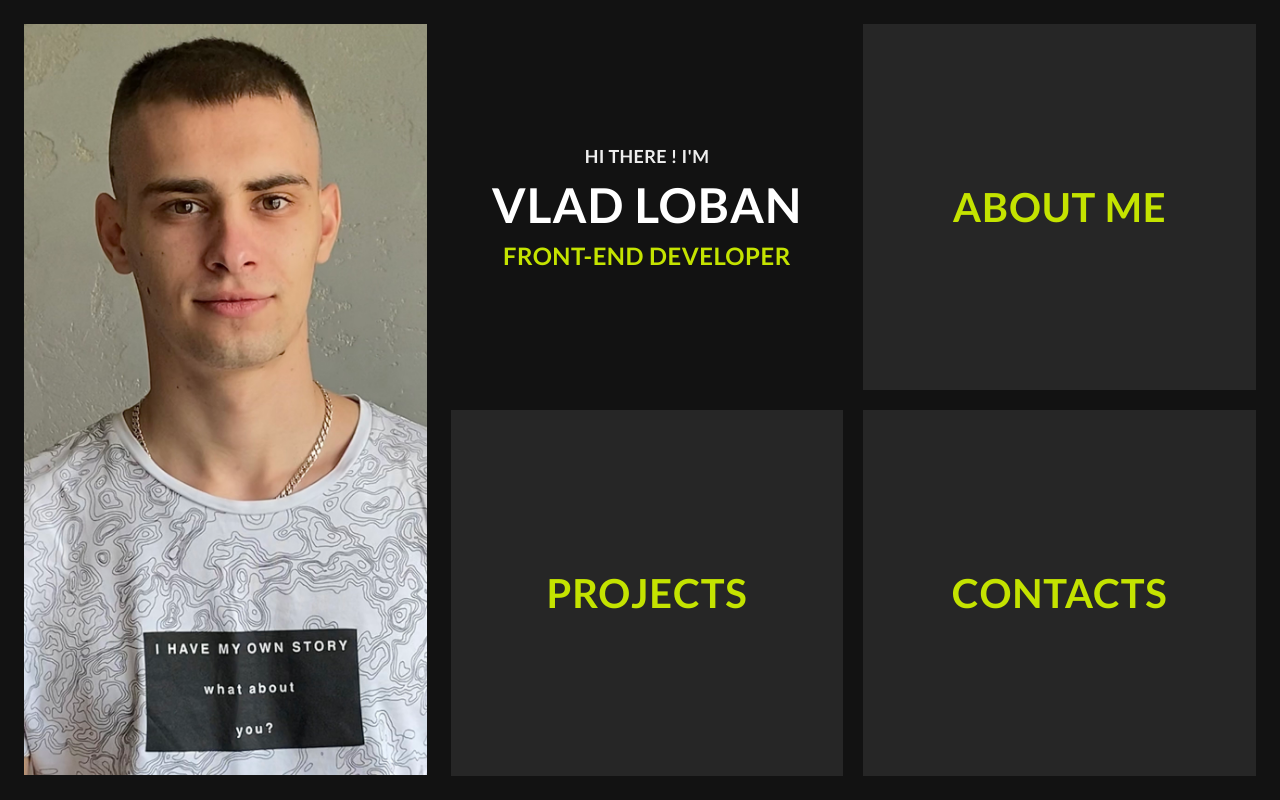
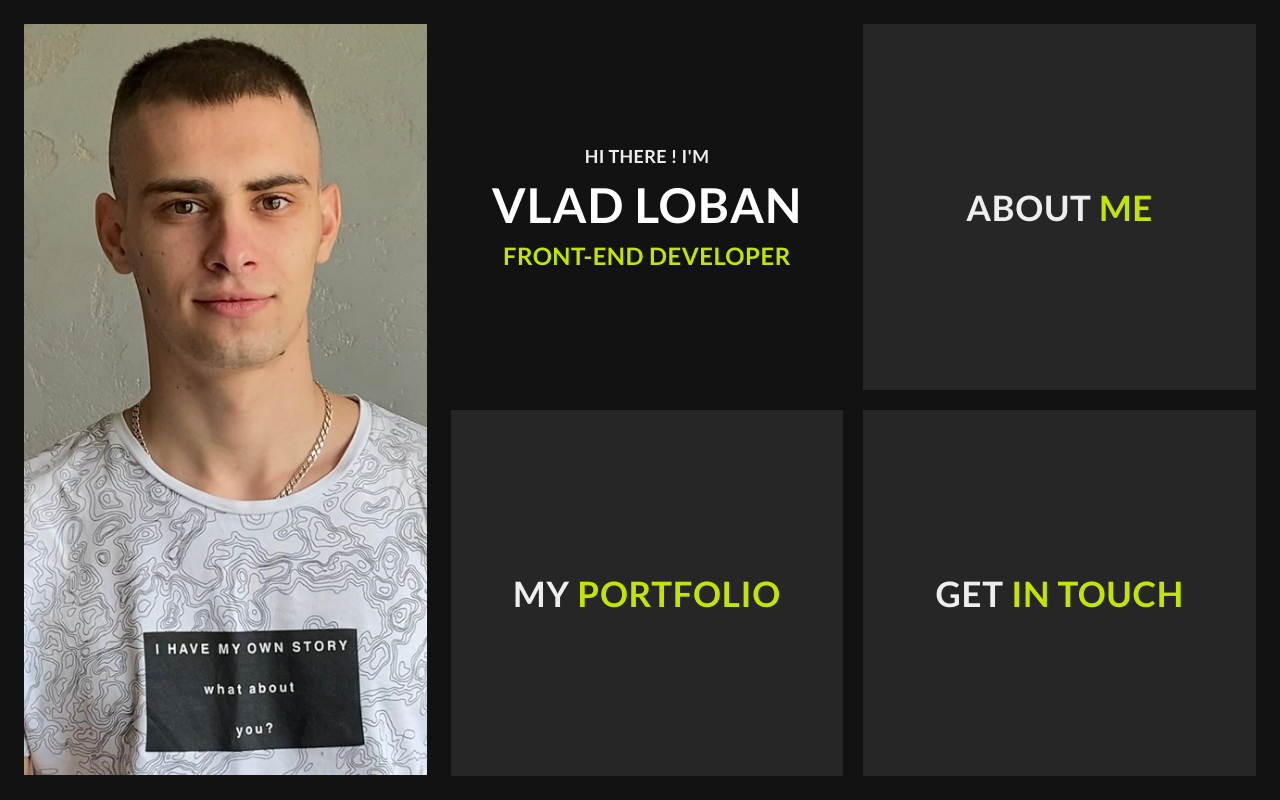
Before and after one commit to xxxGaDxxx/my_portfolio, a React (Create React App) app: page / in a window 1280 px wide. Built offline with nearby package versions, Linux system fonts and the light colour scheme.

Commit message:
анимация на главной странице

```diff
--- a/src/App.css
+++ b/src/App.css
@@ -15,7 +15,7 @@
     object-fit: cover;
 }
 
-@media screen and (max-width: 769px) {
+@media screen and (max-width:910px) {
     .photo {
         width:0;
     }
--- a/src/Common/Title_h2/Title_h2.module.css
+++ b/src/Common/Title_h2/Title_h2.module.css
@@ -43,7 +43,7 @@
     }
 }
 
-@media screen and (max-width: 769px) {
+@media screen and (max-width: 910px) {
     .line_icon{
         padding: 0 15px;
     }
--- a/src/Common/style/styles.module.css
+++ b/src/Common/style/styles.module.css
@@ -42,7 +42,7 @@
     /*border: 1px solid red;*/
 
     font-weight: 700;
-    font-size: 40px;
+    font-size: 35px;
     line-height: 40vh;
     letter-spacing: 0.02em;
     text-transform: uppercase;
@@ -112,7 +112,7 @@ margin: 10px 50px;
 
 }
 
-@media screen and (max-width: 769px) {
+@media screen and (max-width: 910px) {
     .pages_routs {
         width: 100%;
         left: 0 !important;
--- a/src/Navbar/Header.module.css
+++ b/src/Navbar/Header.module.css
@@ -0,0 +1,42 @@
+
+.link:hover .container_title h4 span:first-child{
+    transform: translateY(-50px);
+}
+.link:hover .container_title h4 span:nth-child(2){
+    transform: translateY(50px);
+}
+.container_title{
+    margin: 0 auto;
+    position: relative;
+    line-height: 5vh;
+}
+.container_title h4{
+    overflow: hidden;
+    position: relative;
+}
+
+.container_title h4 span:first-child{
+    color: #EEEEEE;
+}
+.container_title h4 span:nth-child(2){
+    color: #c4e300;
+}
+.container_title h4 span{
+    display: inline-block;
+    position: relative;
+    transition: transform 0.5s;
+}
+.container_title h4 span:first-child::before{
+    color: #c4e300;
+    transform: translateY(50px);
+    position: absolute;
+    content: attr(data-hover);
+    transition: transform .5s ease;
+}
+.container_title h4 span:nth-child(2)::before{
+    color: #EEEEEE;
+    transform: translateY(-50px);
+    position: absolute;
+    content: attr(data-hover);
+    transition: transform .4s ease;
+}
--- a/src/Navbar/Header.tsx
+++ b/src/Navbar/Header.tsx
@@ -17,14 +17,27 @@ export const Header = ({isOpen, setIsOpen}: HeaderType) => {
 
     return (
         isOpen ? <>
-                <Link className={`${styles.square} ${styles.color_dry}`} to={PATH.ABOUT_ME}>
-                    ABOUT ME
+                <Link className={`${styles.square} ${styles.color_dry} ${style.link}`} to={PATH.ABOUT_ME}>
+                    <div className={style.container_title}>
+                        <h4 className={styles.title}>
+                            <span data-hover='ABOUT'>ABOUT</span> <span data-hover='ME'>ME</span>
+                        </h4>
+                    </div>
+
                 </Link>
-                <Link className={`${styles.square} ${styles.color_dry}`} to={PATH.PROJECTS}>
-                    PROJECTS
+                <Link className={`${styles.square} ${styles.color_dry} ${style.link}`} to={PATH.PROJECTS}>
+                    <div className={style.container_title}>
+                        <h4 className={styles.title}>
+                            <span data-hover='My'>My</span> <span data-hover='portfolio'>portfolio</span>
+                        </h4>
+                    </div>
                 </Link>
-                <Link className={`${styles.square} ${styles.color_dry}`} to={PATH.CONTACTS}>
-                    CONTACTS
+                <Link className={`${styles.square} ${styles.color_dry} ${style.link}`} to={PATH.CONTACTS}>
+                    <div className={style.container_title}>
+                        <h4 className={styles.title}>
+                            <span data-hover='Get'>get</span> <span data-hover='in touch'>in touch</span>
+                        </h4>
+                    </div>
                 </Link>
             </>
             : <></>
--- a/src/PagesRouts/AboutMe/AboutMe.module.css
+++ b/src/PagesRouts/AboutMe/AboutMe.module.css
@@ -113,7 +113,7 @@
     }
 }
 
-@media screen and (max-width: 769px) {
+@media screen and (max-width: 910px) {
     .photo_me {
         width: 33.3333333333%;
         margin-left: auto;
--- a/src/PagesRouts/Contacts/Contacts.module.css
+++ b/src/PagesRouts/Contacts/Contacts.module.css
@@ -84,7 +84,7 @@
     text-decoration: none;
 }
 
-@media screen and (max-width: 769px) {
+@media screen and (max-width: 910px) {
     .pages_routs {
         width: 100%;
         left: 0 !important;
--- a/src/PagesRouts/Projects/Project/Project.module.css
+++ b/src/PagesRouts/Projects/Project/Project.module.css
@@ -76,7 +76,7 @@ hr {
     text-decoration: none;
 }
 
-@media screen and (max-width: 769px) {
+@media screen and (max-width: 910px) {
     .pages_routs {
         width: 100%;
         left: 0% !important;
```
